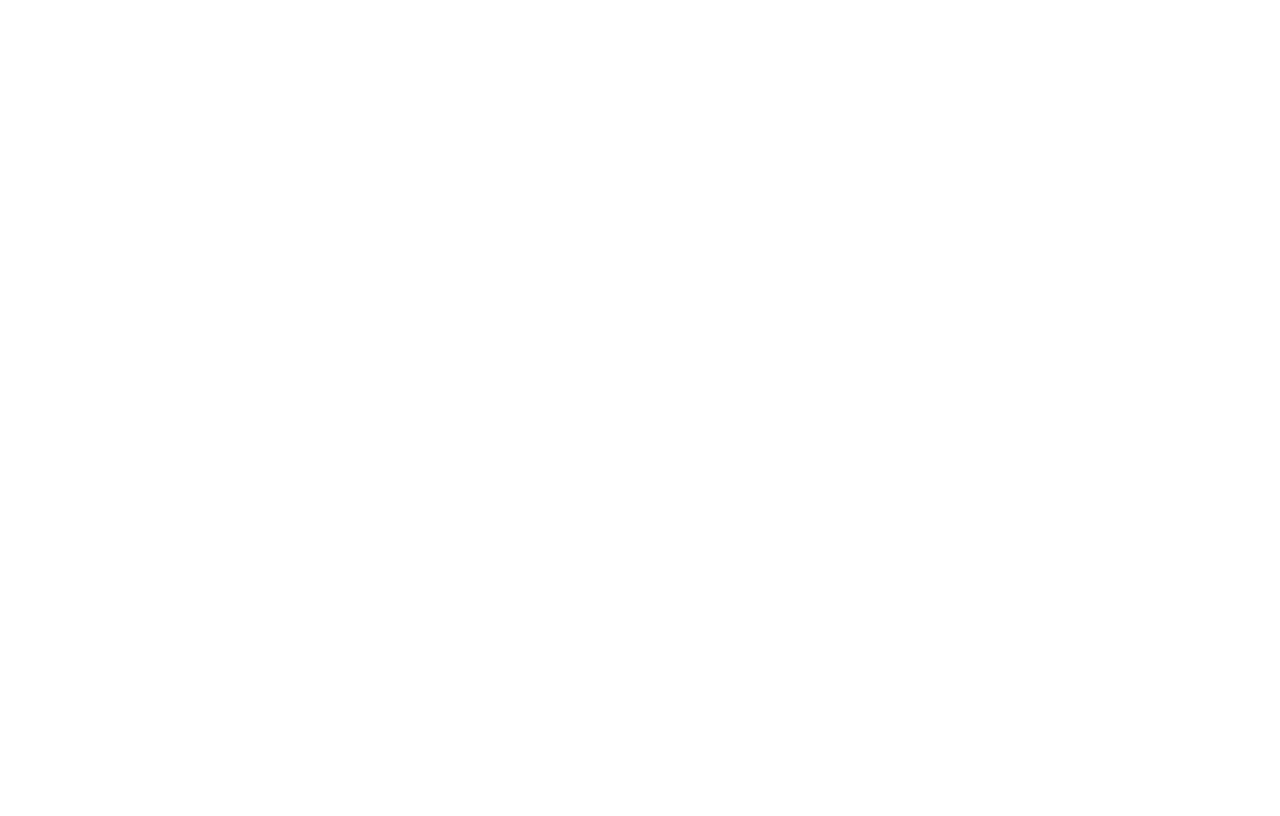
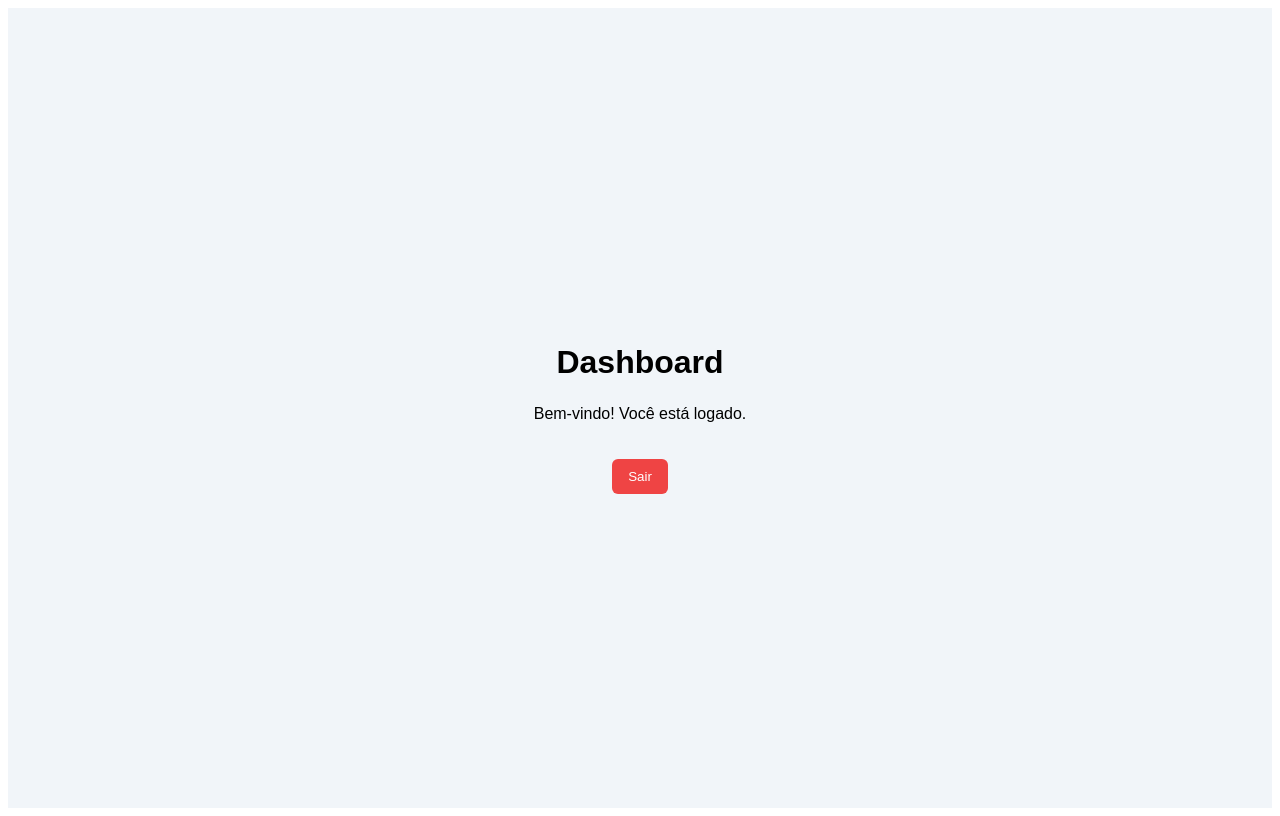
Before and after one commit to deividAlmeidaTorris/angular-login-portfolio, an Angular app: page /dashboard in a window 1280 px wide. Before the commit this address led to /. Built offline with nearby package versions, Linux system fonts and the light colour scheme.

Commit message:
adicionar dashboard e redirecionamento pós-login

```diff
--- a/src/app/app.routes.ts
+++ b/src/app/app.routes.ts
@@ -1,5 +1,6 @@
 import { Routes } from '@angular/router';
 import { LoginComponent } from './pages/login/login.component';
+import { DashboardComponent } from './pages/dashboard/dashboard.component';
 
 export const routes: Routes = [
   {
@@ -11,4 +12,5 @@
     path: 'login',
     component: LoginComponent,
   },
+  { path: 'dashboard', component: DashboardComponent },
 ];
--- /dev/null
+++ b/src/app/pages/dashboard/dashboard.component.css
@@ -0,0 +1,23 @@
+.dashboard-container {
+  height: 100vh;
+  background: #f1f5f9;
+  display: flex;
+  flex-direction: column;
+  justify-content: center;
+  align-items: center;
+  font-family: Arial, Helvetica, sans-serif;
+}
+
+.dashboard-container h1 {
+  margin-bottom: 8px;
+}
+
+.dashboard-container button {
+  margin-top: 20px;
+  padding: 10px 16px;
+  border: none;
+  background: #ef4444;
+  color: white;
+  border-radius: 6px;
+  cursor: pointer;
+}
--- /dev/null
+++ b/src/app/pages/dashboard/dashboard.component.html
@@ -0,0 +1,6 @@
+<div class="dashboard-container">
+  <h1>Dashboard</h1>
+  <p>Bem-vindo! Você está logado.</p>
+
+  <button (click)="logout()">Sair</button>
+</div>
--- /dev/null
+++ b/src/app/pages/dashboard/dashboard.component.ts
@@ -0,0 +1,16 @@
+import { Component } from '@angular/core';
+import { Router } from '@angular/router';
+
+@Component({
+  selector: 'app-dashboard',
+  standalone: true,
+  templateUrl: './dashboard.component.html',
+  styleUrl: './dashboard.component.css',
+})
+export class DashboardComponent {
+  constructor(private router: Router) {}
+
+  logout() {
+    this.router.navigate(['/login']);
+  }
+}
--- a/src/app/pages/login/login.component.css
+++ b/src/app/pages/login/login.component.css
@@ -84,3 +84,11 @@
   cursor: pointer;
   font-size: 18px;
 }
+.error-box {
+  background: #fee2e2;
+  color: #b91c1c;
+  padding: 10px;
+  border-radius: 6px;
+  margin-bottom: 12px;
+  text-align: center;
+}
--- a/src/app/pages/login/login.component.html
+++ b/src/app/pages/login/login.component.html
@@ -1,6 +1,6 @@
 <div class="login-container">
   <div class="login-card">
-    <h1>Bem-vindo 👋</h1>
+    <h1>Bem-vindo</h1>
     <p>Faça login para continuar</p>
 
     <form [formGroup]="loginForm" (ngSubmit)="onSubmit()">
@@ -49,8 +49,16 @@
           Senha deve ter no mínimo 6 caracteres
         </small>
       </div>
+      <div *ngIf="errorMessage" class="error-box">
+        {{ errorMessage }}
+      </div>
+      <div *ngIf="errorMessage" class="error-box">
+        {{ errorMessage }}
+      </div>
 
-      <button type="submit" class="btn-login">Entrar</button>
+      <button type="submit" class="btn-login" [disabled]="loading">
+        {{ loading ? "Entrando..." : "Entrar" }}
+      </button>
     </form>
   </div>
 </div>
--- a/src/app/pages/login/login.component.ts
+++ b/src/app/pages/login/login.component.ts
@@ -6,6 +6,8 @@
   ReactiveFormsModule,
   Validators,
 } from '@angular/forms';
+import { AuthService } from '../../services/auth.service';
+import { Router } from '@angular/router';
 
 @Component({
   selector: 'app-login',
@@ -15,16 +17,22 @@
   styleUrl: './login.component.css',
 })
 export class LoginComponent {
+  loginForm: FormGroup;
+  loading = false;
   showPassword = false;
+  errorMessage = '';
 
-  loginForm: FormGroup;
-
-  constructor(private fb: FormBuilder) {
+  constructor(
+    private fb: FormBuilder,
+    private authService: AuthService,
+    private router: Router,
+  ) {
     this.loginForm = this.fb.group({
       email: ['', [Validators.required, Validators.email]],
       password: ['', [Validators.required, Validators.minLength(6)]],
     });
   }
+
   togglePassword() {
     this.showPassword = !this.showPassword;
   }
@@ -35,6 +43,21 @@
       return;
     }
 
-    console.log('Dados do login:', this.loginForm.value);
+    this.loading = true;
+    this.errorMessage = '';
+
+    setTimeout(() => {
+      const { email, password } = this.loginForm.value;
+
+      const success = this.authService.login(email, password);
+
+      if (success) {
+        this.router.navigate(['/dashboard']);
+      } else {
+        this.errorMessage = 'Email ou senha inválidos';
+      }
+
+      this.loading = false;
+    }, 1500);
   }
 }
--- /dev/null
+++ b/src/app/services/auth.service.ts
@@ -0,0 +1,15 @@
+import { Injectable } from '@angular/core';
+
+@Injectable({
+  providedIn: 'root',
+})
+export class AuthService {
+  private readonly mockUser = {
+    email: 'admin@email.com',
+    password: '123456',
+  };
+
+  login(email: string, password: string): boolean {
+    return email === this.mockUser.email && password === this.mockUser.password;
+  }
+}
```
Also changed, not shown: 2 other files (tests, documents, lock files or other folders).
